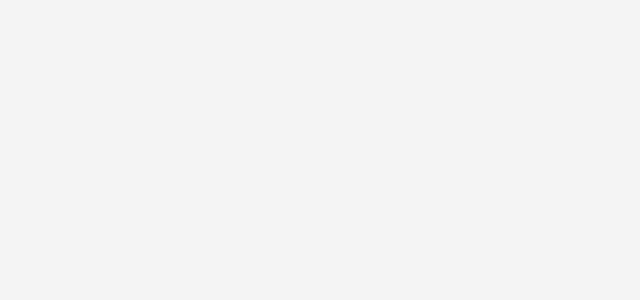
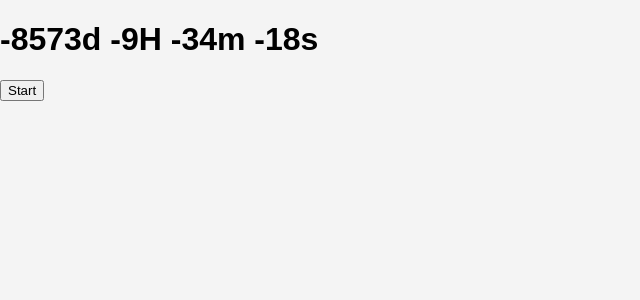
Before and after one commit to Nicola3341246/DateTimer, an Angular app in the folder timer-app/: page /date-timer-display/1 in a window 1280 px wide. Before the commit this address led to /. Shown: the top 300 px of the page, without its empty margins (0-640 px from the left). Built offline with nearby package versions, Linux system fonts and the light colour scheme.

Commit message:
Added Functionality

```diff
--- a/timer-app/src/app/app.config.ts
+++ b/timer-app/src/app/app.config.ts
@@ -1,9 +1,9 @@
 import { ApplicationConfig } from '@angular/core';
-import { provideRouter } from '@angular/router';
+import { provideRouter, withComponentInputBinding } from '@angular/router';
 
 import { routes } from './app.routes';
 import { provideClientHydration } from '@angular/platform-browser';
 
 export const appConfig: ApplicationConfig = {
-  providers: [provideRouter(routes), provideClientHydration()]
+  providers: [provideRouter(routes, withComponentInputBinding()), provideClientHydration()]
 };
--- a/timer-app/src/app/app.routes.ts
+++ b/timer-app/src/app/app.routes.ts
@@ -1,6 +1,8 @@
 import { Routes } from '@angular/router';
-import { DateTimerComponent } from './dateTimerForm/dateTimerForm.component';
+import { DateTimerFormComponent } from './dateTimerForm/dateTimerForm.component';
+import { DateTimerDisplayComponent } from './dateTimerDisplay/dateTimerDisplay.component';
 
 export const routes: Routes = [
-    { path:'dateTimerForm', component: DateTimerComponent},
+    { path:'date-timer-form', component: DateTimerFormComponent},
+    { path:'date-timer-display/:target', component: DateTimerDisplayComponent}
 ];
--- /dev/null
+++ b/timer-app/src/app/dateTimerDisplay/dateTimerDisplay.component.html
@@ -0,0 +1,4 @@
+<main>
+    <h1>{{ displayStr }}</h1>
+    <button (click)="timerStart()">Start</button>
+</main>
--- /dev/null
+++ b/timer-app/src/app/dateTimerDisplay/dateTimerDisplay.component.ts
@@ -0,0 +1,47 @@
+import { Component, Input, Inject, PLATFORM_ID } from '@angular/core';
+import { isPlatformBrowser } from '@angular/common';
+
+@Component({
+    selector: 'app-date-timer-display',
+    templateUrl: './dateTimerDisplay.component.html',
+    styleUrls: ['./dateTimerDisplay.component.css'],
+})
+export class DateTimerDisplayComponent {
+    @Input() target!: string;
+    targetDate: Date = new Date();
+    displayStr: string = 'Xd XH XXm XXs';
+    interval: any;
+
+    constructor(@Inject(PLATFORM_ID) private platformId: Object) {}
+
+    ngOnInit() {
+        this.targetDate = new Date(this.target);
+        if (isPlatformBrowser(this.platformId)) {
+            this.timerStart();
+        }
+    }
+
+    ngOnDestroy() {
+        if (this.interval) {
+            clearInterval(this.interval);
+        }
+    }
+
+    timerStart() {
+        this.interval = setInterval(() => {
+            const now: Date = new Date();
+            let difference = this.targetDate.getTime() - now.getTime();
+
+            const days = Math.floor(difference / (1000 * 60 * 60 * 24));
+            const hours = Math.floor(
+                (difference % (1000 * 60 * 60 * 24)) / (1000 * 60 * 60)
+            );
+            const minutes = Math.floor(
+                (difference % (1000 * 60 * 60)) / (1000 * 60)
+            );
+            const seconds = Math.floor((difference % (1000 * 60)) / 1000);
+
+            this.displayStr = `${days}d ${hours}H ${minutes}m ${seconds}s`;
+        }, 1000);
+    }
+}
--- a/timer-app/src/app/dateTimerForm/dateTimerForm.component.html
+++ b/timer-app/src/app/dateTimerForm/dateTimerForm.component.html
@@ -8,6 +8,6 @@
     <input id="dateInput" type="date" formControlName="dateInput" />
     <label for="timeInput">Time</label>
     <input id="timeInput" type="time" formControlName="timeInput" />
-    <button>Test</button>
+    <button>Start Timer</button>
   </form>
 </main>
--- a/timer-app/src/app/dateTimerForm/dateTimerForm.component.ts
+++ b/timer-app/src/app/dateTimerForm/dateTimerForm.component.ts
@@ -1,33 +1,50 @@
-import { Component } from "@angular/core";
-import { FormsModule, ReactiveFormsModule, FormGroup, FormControl } from "@angular/forms";
+import { Component } from '@angular/core';
+import {
+    FormsModule,
+    ReactiveFormsModule,
+    FormGroup,
+    FormControl,
+} from '@angular/forms';
+import { Router } from '@angular/router';
 
 @Component({
-    selector: 'date-timer',
+    selector: 'date-timer-form',
     standalone: true,
     templateUrl: './dateTimerForm.component.html',
     styleUrl: './dateTimerForm.component.css',
     imports: [FormsModule, ReactiveFormsModule],
 })
+export class DateTimerFormComponent {
+    constructor(private _router: Router) {}
 
-export class DateTimerComponent {
     dateTimer = new FormGroup({
-        dateInput: new FormControl(new Date().toISOString().substring(0,10)),
+        dateInput: new FormControl(new Date().toISOString().substring(0, 10)),
         timeInput: new FormControl(''),
     });
 
-    onDateTimerSubmit() {
+    onDateTimerSubmit(): void {
         if (this.dateTimer.value.timeInput === '') {
             alert('Please enter a time');
+            return;
         }
 
         if (this.dateTimer.value.dateInput === '') {
             alert('Please enter a date');
+            return;
         }
 
-        const dateTime = new Date(this.dateTimer.value.dateInput + 'T' + this.dateTimer.value.timeInput);
+        const dateTime = new Date(
+            this.dateTimer.value.dateInput +
+                'T' +
+                this.dateTimer.value.timeInput
+        );
         const now = new Date();
         if (dateTime < now) {
             alert('Please enter a future date and time');
+            return;
         }
+
+        const testString = dateTime.toString();
+        this._router.navigate(['/date-timer-display', testString]);
     }
 }
--- a/timer-app/src/styles.css
+++ b/timer-app/src/styles.css
@@ -7,4 +7,5 @@ body {
 
   height: 100vh;
   width: 100vw;
+  overflow: hidden;
 }
```
Also changed, not shown: timer-app/src/app/dateTimerDisplay/dateTimerDisplay.component.css (added).
